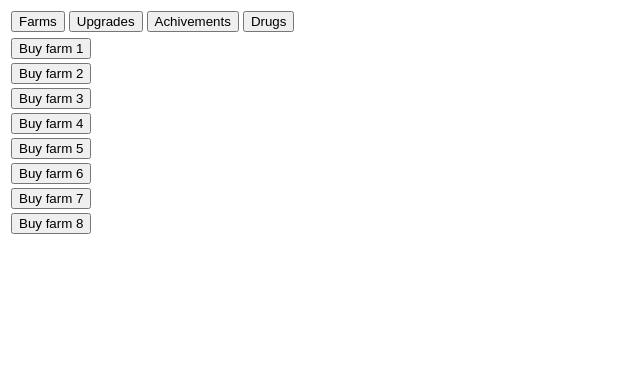
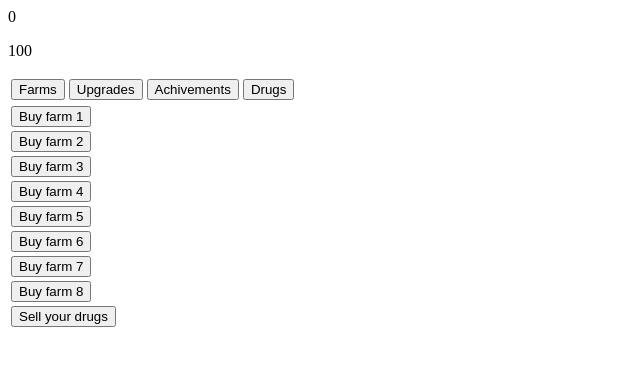
Before and after one commit to Plazl/Drug-Dealing-Simulator, a plain HTML site: page index.html in a window 1280 px wide. Shown: the whole page, without its empty margins (0-640 px from the left). Drawn offline with Linux system fonts and the light colour scheme.

Commit message:
Update index.html

```diff
--- a/index.html
+++ b/index.html
@@ -4,6 +4,8 @@
 </style>
  </head>
  <body>
+  <p><span id="drugs">0</span></p>
+  <p><span id="moneu">100</span></p>
   <table id="topMenu">
     <tr>
       <td onclick="openFarmsMenu()"><button>Farms</button></td>
@@ -52,6 +54,11 @@
      <button onclick="buyFarm8()">Buy farm 8</button>
    </td>
         </tr>
+            <tr>
+    <td>
+     <button onclick="sellDrugs()">Sell your drugs</button>
+   </td>
+        </tr>
    <script src="main.js"></script>
  </body>
  </html>
```
